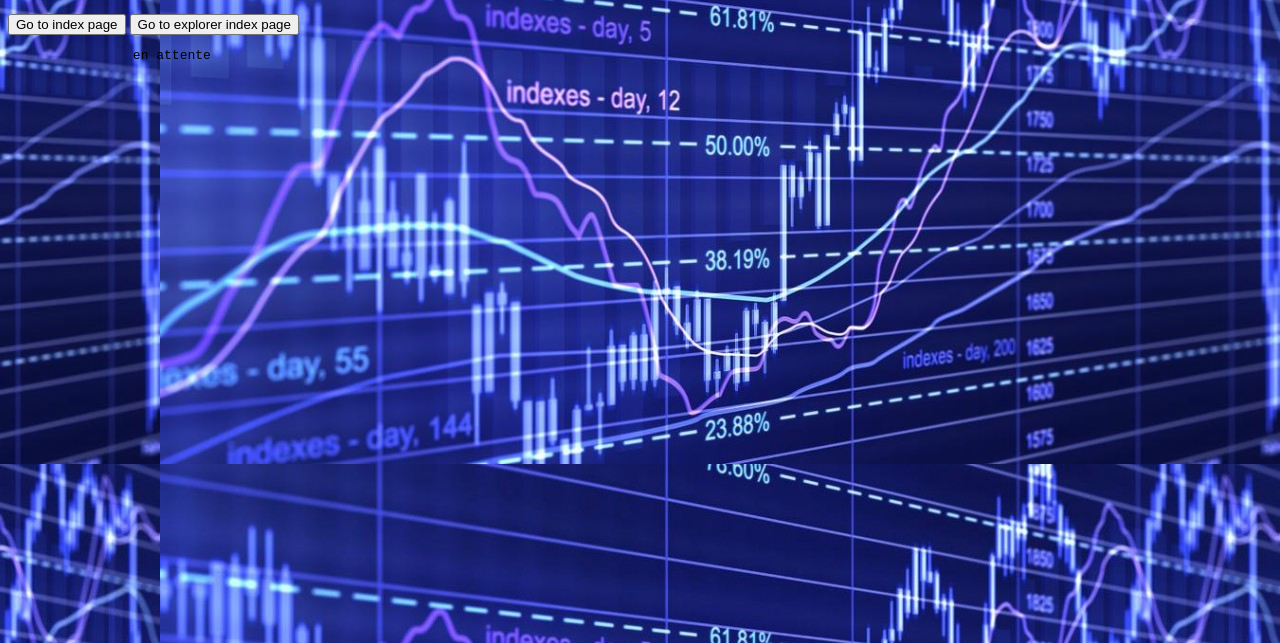
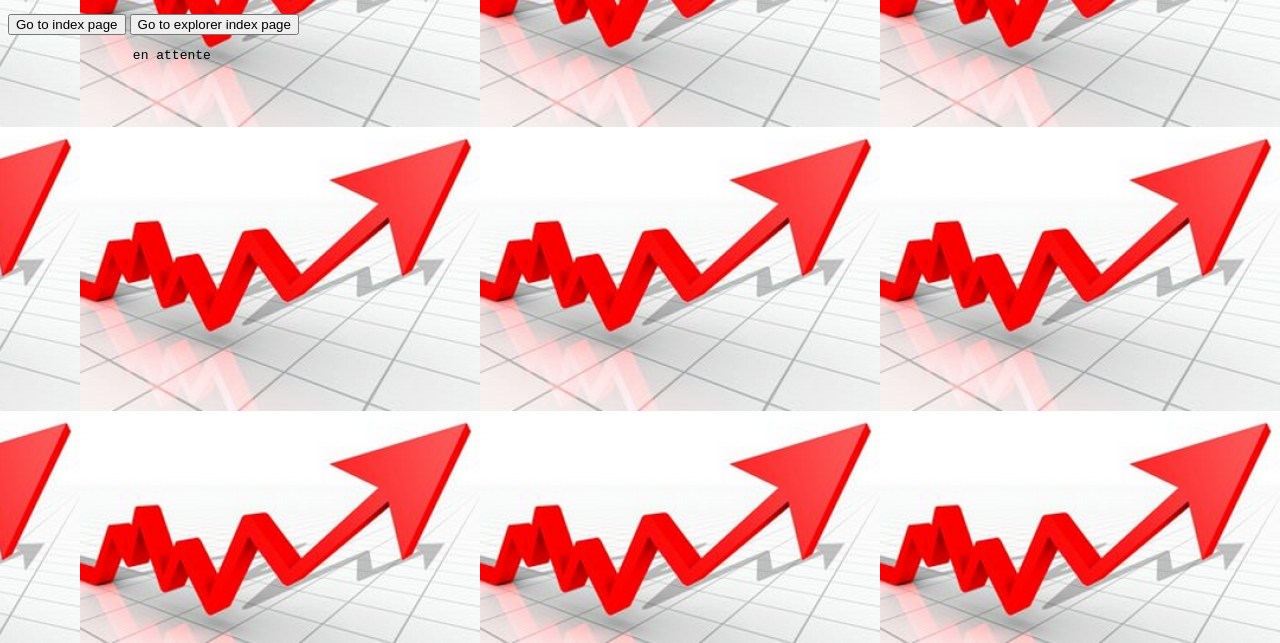
Before and after one commit to VicoDkt/VicoDkt.github.io, a plain HTML site: page bitcoin/index.html in a window 1280 px wide. Shown: the part 157-800 px from the top of the page. Drawn offline with Linux system fonts and the light colour scheme; no server answers.

Commit message:
Update style2.css

```diff
--- a/bitcoin/style2.css
+++ b/bitcoin/style2.css
@@ -16,7 +16,7 @@ p
 
 body
 {
-  background-image:url("/Bourse.jpg");
+  background-image:url("/bourse.png");
   background-position: right top;
   background-attachment: fixed;
 }
```
